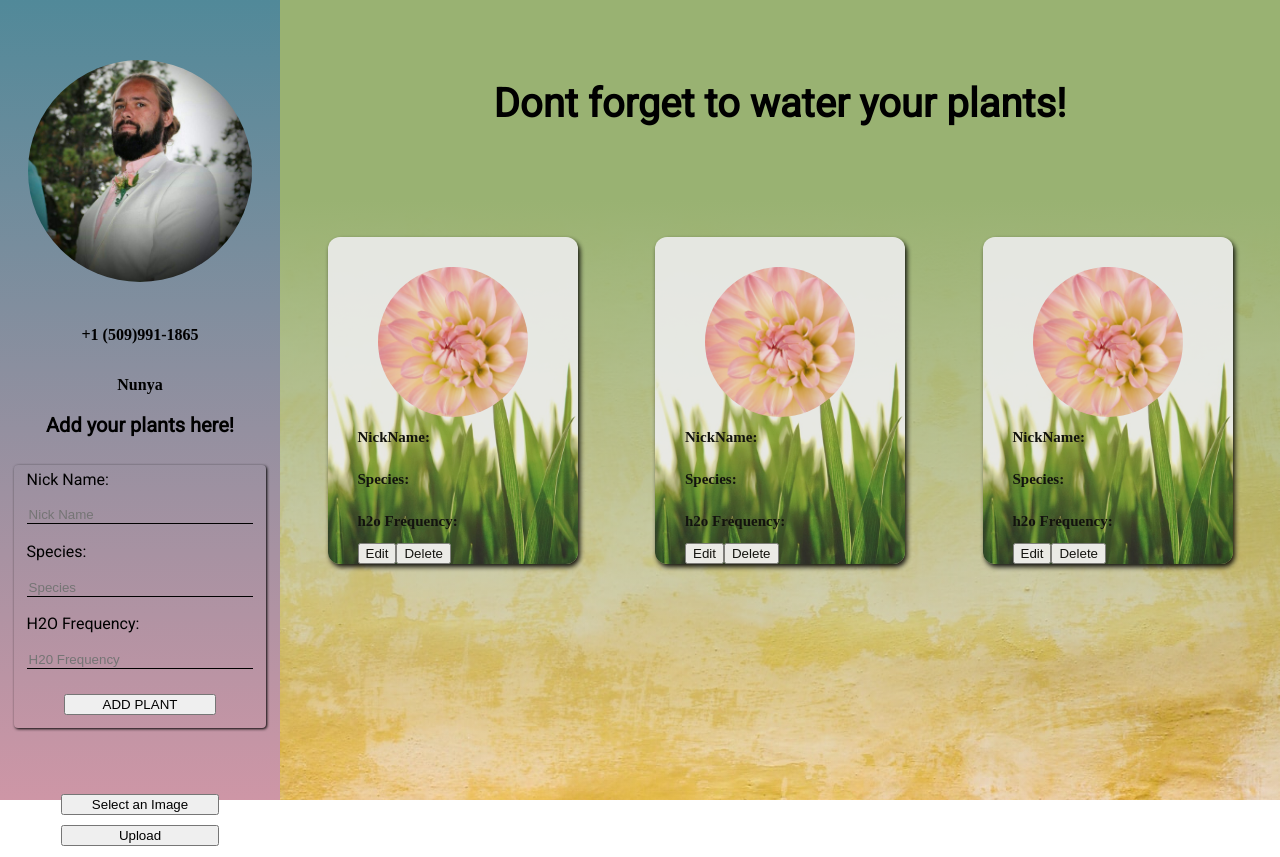
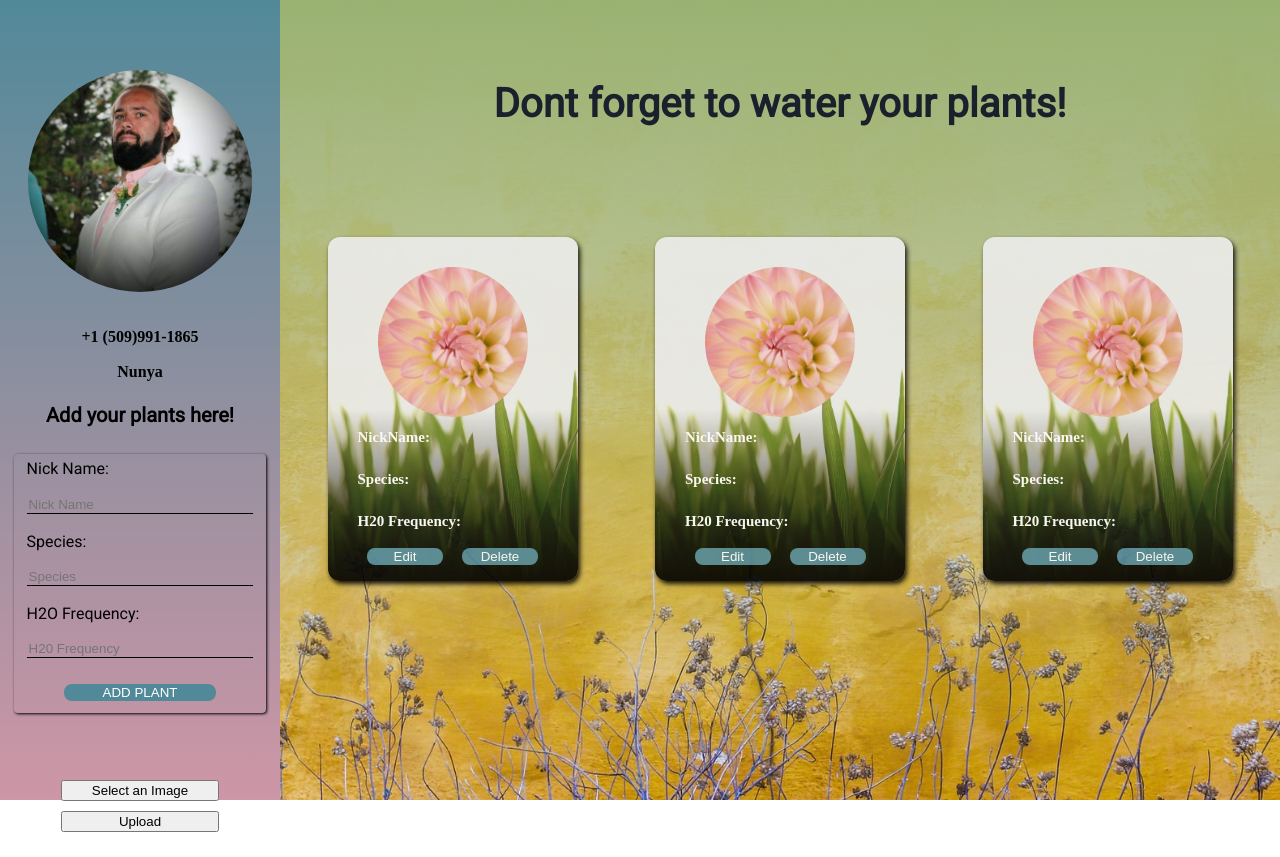
Before and after one commit to Water-MyPlants/FRONT-END, a React (Create React App) app: page /plants in a window 1280 px wide. Built offline with nearby package versions, Linux system fonts and the light colour scheme; sample sign-in values are in the browser's storage.

Commit message:
styling frenzy

```diff
--- a/src/components/PlantCard.js
+++ b/src/components/PlantCard.js
@@ -16,7 +16,7 @@ const PlantCard = ({ plant, editingPlant, deletePlant }) => {
       <div className='plant-img' />
       <h2>NickName: {plant.id}</h2>
       <h2>Species: {plant.species}</h2>
-      <h2>h2o Frequency: {plant.h2oFrequency}</h2>
+      <h2>H20 Frequency: {plant.h2oFrequency}</h2>
       <div className='btn-container'>
       <button onClick={onEdit}>Edit</button>
       <button onClick={onDelete}>Delete</button>
@@ -28,7 +28,7 @@ const PlantCard = ({ plant, editingPlant, deletePlant }) => {
 export default PlantCard;
 
 const PlantCardStyle = styled.article`
-  background-image: url(${grass});
+  background-image: linear-gradient(to bottom, transparent 50%, black 100%), url(${grass});
   background-repeat: no-repeat;
   background-position: center;
   background-size: cover;
@@ -39,13 +39,22 @@ const PlantCardStyle = styled.article`
   flex-direction: column;
   justify-content: flex-end;
   align-items; center;
-  padding: 3% 3% 0;
+  padding: 3% 3% 1%;
   margin: 3%;
   width: 300px;
   max-width: 25%;
   .btn-container {
     display: flex;
+    justify-content: center;
     height: 100%;
+    button{
+      width: 100%;
+      margin: 3% 5%;
+      background: #518999;
+      color: white;
+      border-radius: 8px;
+      border: none;
+    }
   }
   .plant-img {
     margin: 0 auto;
@@ -58,4 +67,7 @@ const PlantCardStyle = styled.article`
     background-position: center;
     background-size: cover;
   }
+  h2 {
+    color: white;
+  }
 `;
--- a/src/components/PlantList.js
+++ b/src/components/PlantList.js
@@ -94,7 +94,7 @@ display: flex;
 flex-direction: column;
 justify-content: flex-start;
 align-items: flex-start;
-background-image: linear-gradient(to bottom, #518999 0%,#CE96A6 100%);
+background-image: linear-gradient(to bottom, #518999 0%, #CE96A6 100%);
 max-width: 280px;
 width: 28%;
 .add-plant-container {
@@ -113,6 +113,10 @@ width: 28%;
   .add-btn{
     margin: 5% auto;
     width: 60%;
+    background: #518999;
+    color: white;
+    border-radius: 8px;
+    border: none;
   }
 }
 .upload-container {
@@ -152,9 +156,9 @@ h1 {
 
 `;
 const PlantListStyle = styled.section`
-background-image: linear-gradient(to bottom, #99b272 25%, transparent 100%), url(${wall});
+background-image: linear-gradient(to bottom, #99b272 0%, transparent 100%), url(${wall});
 background-repeat: no-repeat;
-  background-position: center;
+  background-position: bottom;
   background-size: cover;
 display: flex;
 flex-direction: column;
@@ -166,6 +170,7 @@ width: 100%;
   align-items: center;
 }
 h1 {
+  color: #1a202c;
   margin: 8% auto;
   font-size: 4rem;
 }
--- a/src/components/ProfileCard.js
+++ b/src/components/ProfileCard.js
@@ -28,6 +28,7 @@ img {
     max-height: 50vh;
 }
 h3 {
+    margin: 3%;
     font-size: 1.6rem;
 }
 `;
```
